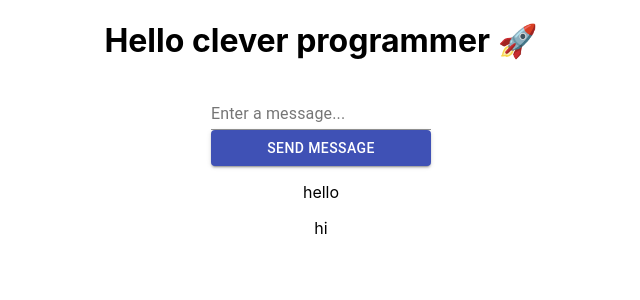
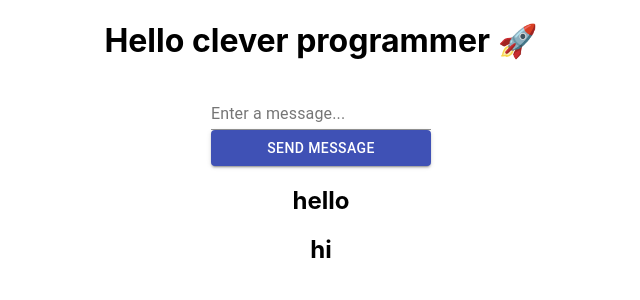
Before and after one commit to barackmaund1/facebook-messenger-clone, a React (Create React App) app: page / in a window 1280 px wide. Shown: the top 300 px of the page, without its empty margins (319-959 px from the left). Built offline with nearby package versions, Linux system fonts and the light colour scheme.

Commit message:
pass props

```diff
--- a/src/App.js
+++ b/src/App.js
@@ -1,6 +1,7 @@
 import React ,{ useState }from 'react';
 import './App.css';
 import { Button, Input,FormControl,InputLabel } from '@material-ui/core';
+import Message from './Message';
 
 function App() {
   const [input,setInput]=useState('');
@@ -31,7 +32,10 @@ function App() {
      {/*messages themselves*/}
      {
        messages.map( message => (
-        <p>{message}</p>
+         <Message
+         text={message}
+         />
+
        )
       )}
 
--- /dev/null
+++ b/src/Message.js
@@ -0,0 +1,12 @@
+import React from 'react'
+import './Message.css'
+
+const Message = (props) => {
+    return (
+        <div>
+            <h2>{props.text}</h2>
+        </div>
+    )
+}
+
+export default Message
```
Also changed, not shown: src/Message.css (added).
